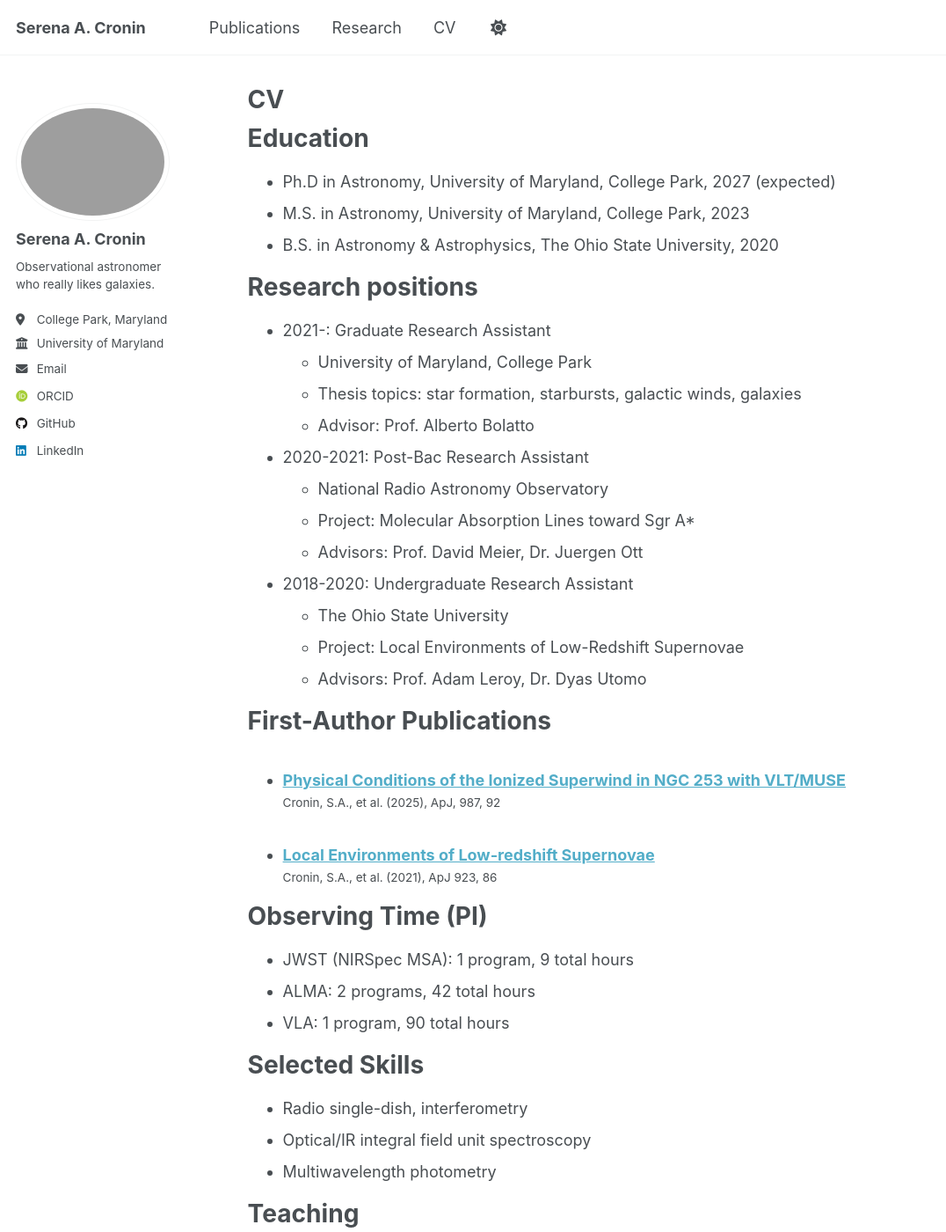
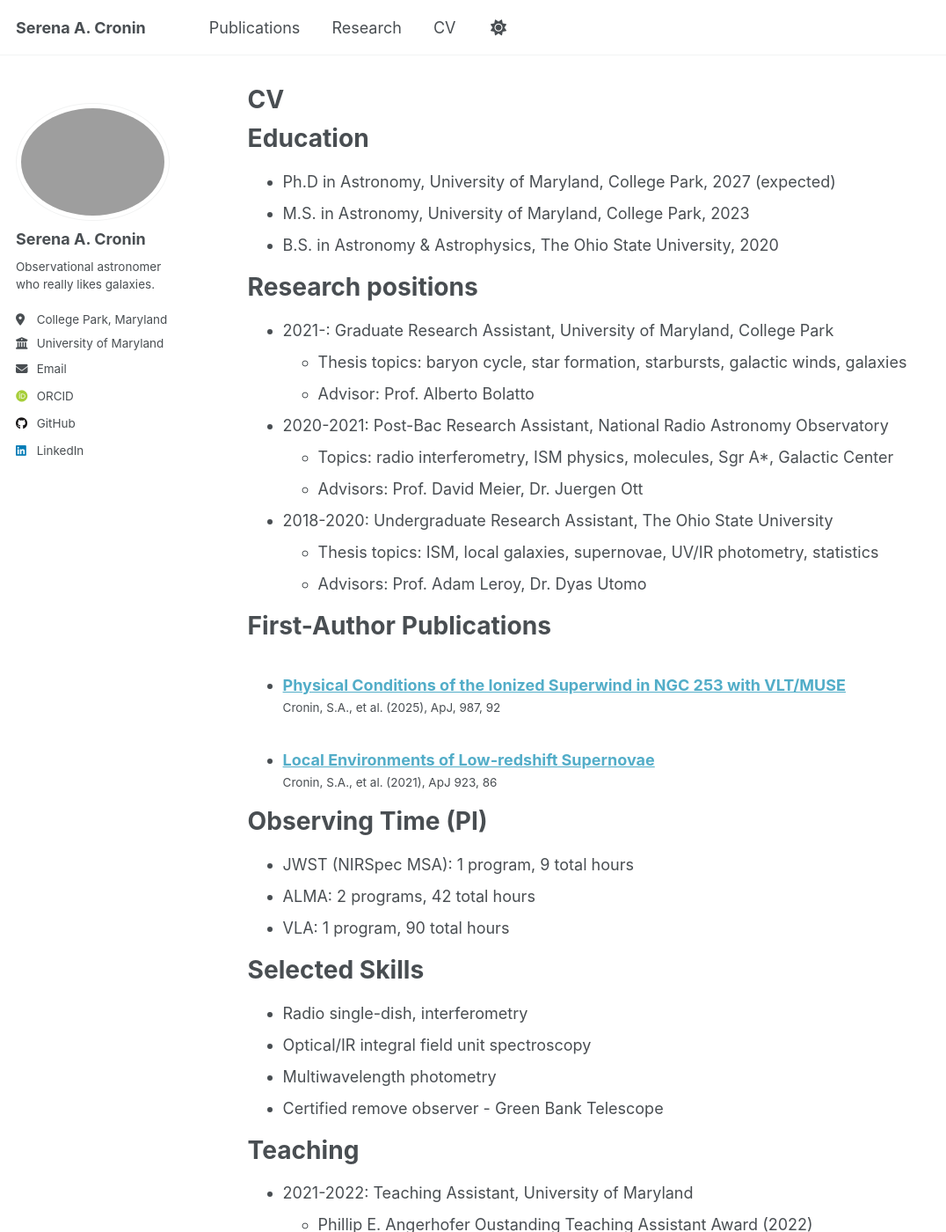
Before and after one commit to serenacronin/serenacronin.github.io, a Jekyll site: the page built from _pages/cv.md, in a window 1280 px wide and 1400 px high. Shown: the whole window at 88% size, without its empty margins (0-1076 px from the left). Built offline with Jekyll 4.4.1, drawn with Linux system fonts in a browser that asks for light colours; some web fonts are replaced; a script that is not in the unit is left out; some of the changed text lies outside the part shown.

Commit message:
Refactor CV entries for clarity and conciseness
Updated CV with more concise formatting for research positions, teaching assistant roles, and added details on topics and awards.

```diff
--- a/_pages/cv.md
+++ b/_pages/cv.md
@@ -17,19 +17,16 @@ Education
 
 Research positions
 ======
-* 2021-: Graduate Research Assistant
-  * University of Maryland, College Park
-  * Thesis topics: star formation, starbursts, galactic winds, galaxies
+* 2021-: Graduate Research Assistant, University of Maryland, College Park
+  * Thesis topics: baryon cycle, star formation, starbursts, galactic winds, galaxies
   * Advisor: Prof. Alberto Bolatto
 
-* 2020-2021: Post-Bac Research Assistant
-  * National Radio Astronomy Observatory
-  * Project: Molecular Absorption Lines toward Sgr A*
+* 2020-2021: Post-Bac Research Assistant, National Radio Astronomy Observatory
+  * Topics: radio interferometry, ISM physics, molecules, Sgr A*, Galactic Center
   * Advisors: Prof. David Meier, Dr. Juergen Ott
 
-* 2018-2020: Undergraduate Research Assistant
-  * The Ohio State University
-  * Project: Local Environments of Low-Redshift Supernovae
+* 2018-2020: Undergraduate Research Assistant, The Ohio State University
+  * Thesis topics: ISM, local galaxies, supernovae, UV/IR photometry, statistics
   * Advisors: Prof. Adam Leroy, Dr. Dyas Utomo
 
 First-Author Publications
@@ -49,17 +46,14 @@ Selected Skills
 * Radio single-dish, interferometry
 * Optical/IR integral field unit spectroscopy
 * Multiwavelength photometry
+* Certified remove observer - Green Bank Telescope
 
 Teaching
 ======
-* 2021-2022: Teaching Assistant
-  * University of Maryland
-  * Class: ASTR100 (lecture & discussion)
+* 2021-2022: Teaching Assistant, University of Maryland
   * Phillip E. Angerhofer Oustanding Teaching Assistant Award (2022)
 
-* 2017-2020: Teaching Assistant
-  * The Ohio State University
-  * Class: ASTRO 1101 (lab & lecture)
+* 2017-2020: Teaching Assistant, The Ohio State University
 
 Selected service and leadership
 ======
```
